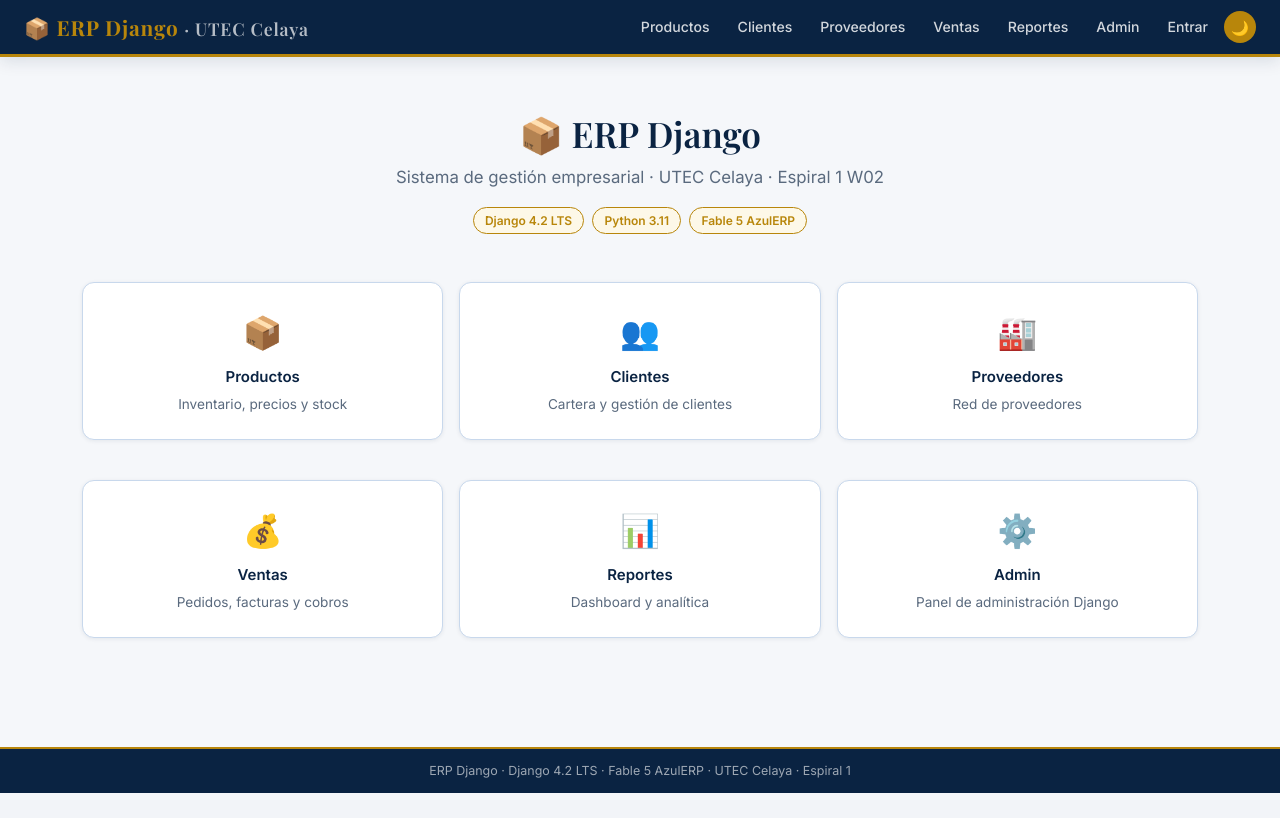
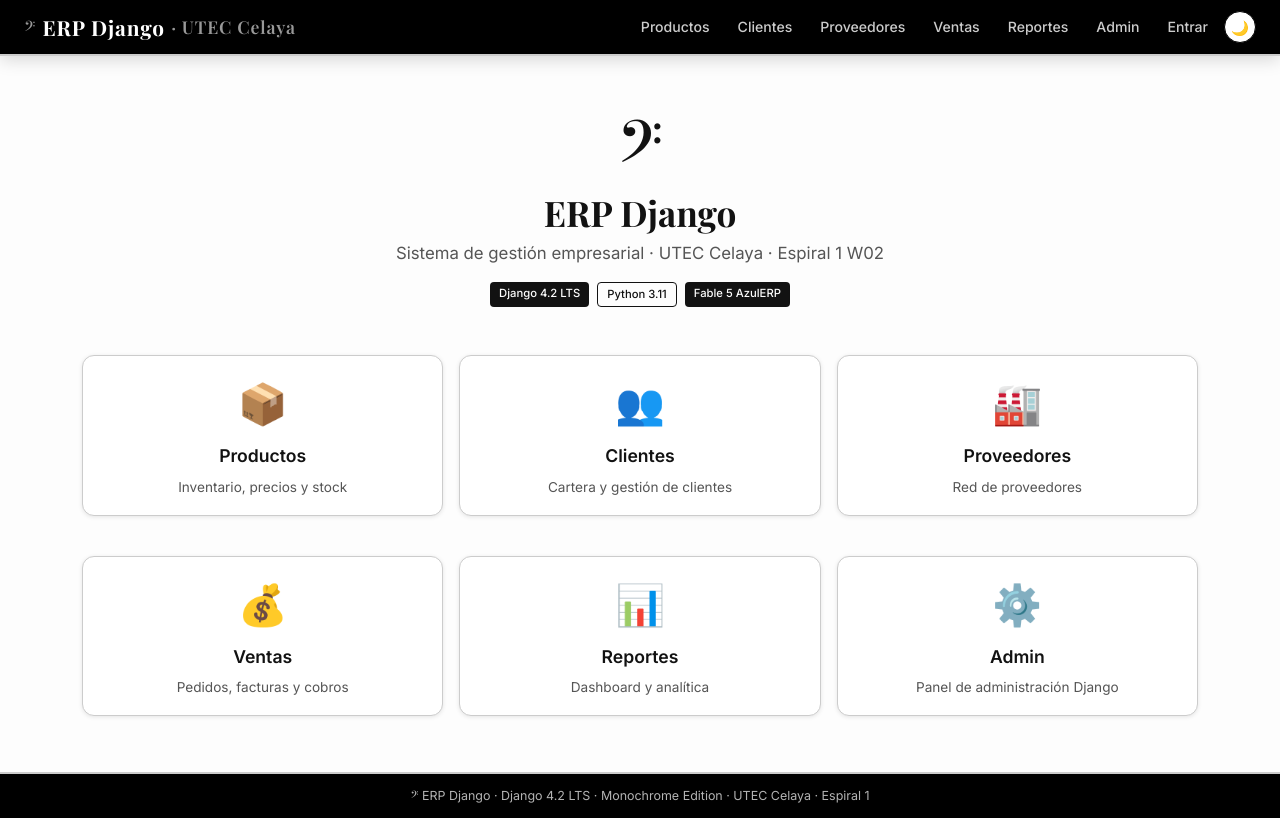
Before and after one commit to Brayan-Sierra/erp-django-cbtis198, a Django app: page / in a window 1280 px wide. Before the commit the page ends 793 px from the top, so only its background shows below. Run offline with Django 4.2, Linux system fonts and the light colour scheme.

Commit message:
Actualizar diseño monocromatico con cambio dinamico de simbolo Clave de Fa a Pi

```diff
--- a/templates/base.html
+++ b/templates/base.html
@@ -3,59 +3,67 @@
 <head>
     <meta charset="UTF-8">
     <meta name="viewport" content="width=device-width, initial-scale=1">
-    <meta name="theme-color" content="#0A2342">
+    <meta name="theme-color" content="#000000">
     <title>{% block title %}ERP Django{% endblock %} · UTEC Celaya</title>
 
     <!-- Google Fonts: Playfair Display + Inter + JetBrains Mono -->
     <link rel="preconnect" href="https://fonts.googleapis.com">
     <link rel="preconnect" href="https://fonts.gstatic.com" crossorigin>
-    <link href="https://fonts.googleapis.com/css2?family=Playfair+Display:wght@600;700&family=Inter:wght@300;400;500;600&family=JetBrains+Mono:wght@400;500&display=swap"
-          rel="stylesheet">
+    <link href="https://fonts.googleapis.com/css2?family=Playfair+Display:wght@600;700&family=Inter:wght@300;400;500;600&family=JetBrains+Mono:wght@400;500&display=swap" rel="stylesheet">
 
     <!-- Bootstrap 5 -->
-    <link href="https://cdn.jsdelivr.net/npm/bootstrap@5.3.0/dist/css/bootstrap.min.css"
-          rel="stylesheet">
+    <link href="https://cdn.jsdelivr.net/npm/bootstrap@5.3.0/dist/css/bootstrap.min.css" rel="stylesheet">
 
-    <!-- Fable 5 AzulERP — Design System -->
+    <!-- Sistema de Diseño Monocromático (B&N) -->
     <style>
-        /* TOKENS MODO DÍA */
+        /* TOKENS MODO CLARO (B&N) */
         :root, [data-theme="light"] {
-            --clr-navy   : #0A2342;
-            --clr-royal  : #1B4F8A;
-            --clr-sky    : #4A90D9;
-            --clr-ice    : #E8F0FB;
-            --clr-gold   : #B8860B;
-            --clr-amber  : #D4A017;
-            --clr-cream  : #FDF8E8;
-            --clr-bg     : #F5F7FA;
-            --clr-surface: #FFFFFF;
-            --clr-text   : #1A1A2E;
-            --clr-muted  : #5A6A7E;
-            --clr-border : #C8D8EC;
-            --clr-danger : #C0392B;
-            --clr-ok     : #1A7A4A;
-            --shadow-sm  : 0 1px 4px rgba(10,35,66,.08);
-            --shadow-md  : 0 4px 16px rgba(10,35,66,.12);
+            --clr-navy   : #000000;
+            --clr-royal  : #2b2b2b;
+            --clr-sky    : #4a4a4a;
+            --clr-ice    : #f2f2f2;
+            --clr-gold   : #ffffff;
+            --clr-amber  : #e0e0e0;
+            --clr-cream  : #f8f9fa;
+            --clr-bg     : #fdfdfd;
+            --clr-surface: #ffffff;
+            --clr-text   : #121212;
+            --clr-muted  : #555555;
+            --clr-border : #cccccc;
+            --clr-danger : #000000;
+            --clr-ok     : #333333;
+            --shadow-sm  : 0 1px 4px rgba(0,0,0,.1);
+            --shadow-md  : 0 4px 16px rgba(0,0,0,.15);
         }
-        /* TOKENS MODO NOCHE */
+
+        /* TOKENS MODO OSCURO (B&N Invertido) */
         [data-theme="dark"] {
-            --clr-navy   : #1E3A5F;
-            --clr-royal  : #2E5F9E;
-            --clr-sky    : #6BAEE8;
-            --clr-ice    : #1A2A3A;
-            --clr-gold   : #D4AF37;
-            --clr-amber  : #E8C547;
-            --clr-cream  : #2A2510;
-            --clr-bg     : #0D1B2A;
-            --clr-surface: #142033;
-            --clr-text   : #E2EAF4;
-            --clr-muted  : #8AA0B8;
-            --clr-border : #2A3F58;
-            --clr-danger : #E74C3C;
-            --clr-ok     : #2ECC71;
-            --shadow-sm  : 0 1px 4px rgba(0,0,0,.3);
-            --shadow-md  : 0 4px 16px rgba(0,0,0,.4);
+            --clr-navy   : #121212;
+            --clr-royal  : #1e1e1e;
+            --clr-sky    : #aaaaaa;
+            --clr-ice    : #242424;
+            --clr-gold   : #ffffff;
+            --clr-amber  : #cccccc;
+            --clr-cream  : #1a1a1a;
+            --clr-bg     : #0a0a0a;
+            --clr-surface: #141414;
+            --clr-text   : #ffffff;
+            --clr-muted  : #aaaaaa;
+            --clr-border : #333333;
+            --clr-danger : #ffffff;
+            --clr-ok     : #cccccc;
+            --shadow-sm  : 0 1px 4px rgba(0,0,0,.5);
+            --shadow-md  : 0 4px 16px rgba(0,0,0,.7);
         }
+
+        /* REGLAS PARA SÍMBOLO DINÁMICO (Fa en claro -> Pi en oscuro) */
+        .theme-symbol::before {
+            content: "𝄢";
+        }
+        [data-theme="dark"] .theme-symbol::before {
+            content: "π";
+        }
+
         /* BASE */
         *, *::before, *::after { box-sizing: border-box; }
         body {
@@ -67,10 +75,11 @@
             transition: background .25s, color .25s;
             margin: 0;
         }
+
         /* NAVBAR */
         .erp-navbar {
             background: var(--clr-navy);
-            border-bottom: 3px solid var(--clr-gold);
+            border-bottom: 2px solid var(--clr-border);
             padding: .65rem 1.5rem;
             display: flex; align-items: center;
             justify-content: space-between; flex-wrap: wrap; gap: .5rem;
@@ -79,13 +88,14 @@
         .erp-brand {
             font-family: 'Playfair Display',Georgia,serif;
             font-size: 1.3rem; font-weight: 700;
-            color: var(--clr-gold) !important;
+            color: #ffffff !important;
             text-decoration: none; letter-spacing: .04em;
+            display: flex; align-items: center; gap: .4rem;
         }
-        .erp-brand span { color: rgba(255,255,255,.7); font-weight: 300; font-size: .85em; }
+        .erp-brand span { color: rgba(255,255,255,.6); font-weight: 300; font-size: .85em; }
         .erp-nav-links { display: flex; align-items: center; gap: .25rem; flex-wrap: wrap; }
         .erp-nav-link {
-            color: rgba(255,255,255,.82) !important;
+            color: rgba(255,255,255,.8) !important;
             font-size: .88rem; font-weight: 500;
             padding: .35rem .75rem; border-radius: 6px;
             text-decoration: none;
@@ -95,32 +105,37 @@
             background: var(--clr-royal); color: #FFF !important;
         }
         .theme-toggle {
-            background: var(--clr-gold); color: var(--clr-navy);
-            border: none; border-radius: 50%;
+            background: #ffffff; color: #000000;
+            border: 1px solid #000000; border-radius: 50%;
             width: 32px; height: 32px; font-size: .9rem;
-            cursor: pointer; transition: transform .2s;
+            cursor: pointer; transition: transform .2s, background .2s;
+            display: flex; align-items: center; justify-content: center;
         }
-        .theme-toggle:hover { transform: rotate(20deg); }
-        /* CONTENIDO */
+        .theme-toggle:hover { transform: scale(1.1); }
+
+        /* CONTENIDO PRINCIPAL */
         .erp-main { padding: 2rem 0; min-height: calc(100vh - 110px); }
-        /* CARDS */
+
+        /* CARDS ADAPTABLES */
         .erp-card {
             background: var(--clr-surface);
             border: 1px solid var(--clr-border);
             border-radius: 12px; box-shadow: var(--shadow-sm);
             padding: 1.5rem; margin-bottom: 1.5rem;
-            transition: box-shadow .2s;
+            color: var(--clr-text);
+            transition: background .25s, color .25s, box-shadow .2s;
         }
         .erp-card:hover { box-shadow: var(--shadow-md); }
         .erp-card-header {
             background: var(--clr-navy); color: #FFF;
             border-radius: 10px 10px 0 0;
             padding: .85rem 1.25rem;
-            border-left: 5px solid var(--clr-gold);
+            border-left: 5px solid #ffffff;
             font-family: 'Playfair Display',serif;
             font-size: 1.05rem; letter-spacing: .03em;
             margin: -1.5rem -1.5rem 1.5rem;
         }
+
         /* TABLAS */
         .erp-table {
             width: 100%; border-collapse: separate; border-spacing: 0;
@@ -179,43 +199,36 @@
             transition: border-color .2s, box-shadow .2s;
         }
         .erp-input:focus {
-            outline: none; border-color: var(--clr-sky);
-            box-shadow: 0 0 0 3px rgba(74,144,217,.18);
+            outline: none; border-color: #000000;
+            box-shadow: 0 0 0 3px rgba(0,0,0,.15);
         }
+
         /* BADGES */
         .badge-erp-active {
-            background: rgba(26,122,74,.12); color: var(--clr-ok);
-            border: 1px solid currentColor;
+            background: #000000; color: #ffffff;
+            border: 1px solid #000000;
             font-size: .75rem; padding: .2rem .6rem;
             border-radius: 20px; font-weight: 600;
         }
         .badge-erp-inactive {
-            background: rgba(192,57,43,.1); color: var(--clr-danger);
-            border: 1px solid currentColor;
+            background: #ffffff; color: #000000;
+            border: 1px solid #000000;
             font-size: .75rem; padding: .2rem .6rem; border-radius: 20px;
         }
         .badge-erp-gold {
-            background: var(--clr-cream); color: var(--clr-gold);
-            border: 1px solid var(--clr-gold);
+            background: var(--clr-surface); color: var(--clr-text);
+            border: 1px solid var(--clr-border);
             font-size: .75rem; padding: .2rem .7rem;
             border-radius: 20px; font-weight: 700;
         }
-        /* ALERTAS */
-        .erp-alert-danger {
-            background: rgba(192,57,43,.08); border: 1px solid rgba(192,57,43,.3);
-            border-left: 5px solid var(--clr-danger); border-radius: 8px;
-            padding: 1rem 1.25rem;
+
+        /* ALERTAS MONOCROMÁTICAS */
+        .erp-alert-danger, .erp-alert-info, .erp-alert-success {
+            background: var(--clr-surface); border: 1px solid var(--clr-border);
+            border-left: 5px solid var(--clr-text); border-radius: 8px;
+            padding: 1rem 1.25rem; color: var(--clr-text);
         }
-        .erp-alert-info {
-            background: var(--clr-ice); border: 1px solid var(--clr-border);
-            border-left: 5px solid var(--clr-sky); border-radius: 8px;
-            padding: 1rem 1.25rem;
-        }
-        .erp-alert-success {
-            background: rgba(26,122,74,.08); border: 1px solid rgba(26,122,74,.3);
-            border-left: 5px solid var(--clr-ok); border-radius: 8px;
-            padding: 1rem 1.25rem;
-        }
+
         /* TÍTULO DE PÁGINA */
         .erp-page-title {
             display: flex; align-items: center; gap: 1rem;
@@ -224,24 +237,22 @@
         }
         .erp-page-title h2 {
             font-family: 'Playfair Display',serif;
-            font-size: 1.6rem; color: var(--clr-navy); margin: 0;
+            font-size: 1.6rem; color: var(--clr-text); margin: 0;
         }
-        [data-theme="dark"] .erp-page-title h2 { color: var(--clr-sky); }
+
         /* CÓDIGO */
         code, .mono {
             font-family: 'JetBrains Mono',Consolas,monospace;
-            font-size: .85em; color: var(--clr-royal);
+            font-size: .85em; color: var(--clr-text);
             background: var(--clr-ice); padding: .1em .4em; border-radius: 4px;
+            border: 1px solid var(--clr-border);
         }
-        [data-theme="dark"] code,
-        [data-theme="dark"] .mono {
-            color: var(--clr-sky); background: rgba(74,144,217,.12);
-        }
+
         /* FOOTER */
         .erp-footer {
-            background: var(--clr-navy); color: rgba(255,255,255,.6);
+            background: var(--clr-navy); color: rgba(255,255,255,.7);
             text-align: center; font-size: .78rem;
-            padding: .75rem; border-top: 2px solid var(--clr-gold);
+            padding: .75rem; border-top: 2px solid var(--clr-border);
         }
     </style>
     {% block extra_css %}{% endblock %}
@@ -251,7 +262,7 @@
 
 <!-- NAVBAR -->
 <nav class="erp-navbar">
-    <a class="erp-brand" href="/">📦 ERP Django <span>· UTEC Celaya</span></a>
+    <a class="erp-brand" href="/"><span class="theme-symbol"></span> ERP Django <span>· UTEC Celaya</span></a>
     <div class="erp-nav-links">
         <a href="{% url 'productos:lista' %}"
            class="erp-nav-link {% block nav_productos %}{% endblock %}">Productos</a>
@@ -279,8 +290,7 @@
 {% if messages %}
 <div class="container mt-3">
     {% for m in messages %}
-    <div class="erp-alert-{% if m.tags == 'error' %}danger{% elif m.tags == 'success' %}success{% else %}info{% endif %} d-flex justify-content-between align-items-center mb-2"
-         role="alert">
+    <div class="erp-alert-info d-flex justify-content-between align-items-center mb-2" role="alert">
         <span>{{ m }}</span>
         <button onclick="this.parentElement.style.display='none'"
                 style="background:none;border:none;cursor:pointer;font-size:1.1rem;color:inherit;">×</button>
@@ -298,12 +308,11 @@
 
 <!-- FOOTER -->
 <footer class="erp-footer">
-    ERP Django · Django 4.2 LTS · Fable 5 AzulERP · UTEC Celaya · Espiral 1
+    <span class="theme-symbol"></span> ERP Django · Django 4.2 LTS · Monochrome Edition · UTEC Celaya · Espiral 1
 </footer>
 
 <!-- Bootstrap JS -->
-<script src="https://cdn.jsdelivr.net/npm/bootstrap@5.3.0/dist/js/bootstrap.bundle.min.js">
-</script>
+<script src="https://cdn.jsdelivr.net/npm/bootstrap@5.3.0/dist/js/bootstrap.bundle.min.js"></script>
 
 <!-- Toggle modo noche -->
 <script>
--- a/templates/bienvenida.html
+++ b/templates/bienvenida.html
@@ -3,28 +3,51 @@
 
 {% block content %}
 <div class="text-center py-4">
-    <h1 style="font-family:'Playfair Display',serif;
-               color:var(--clr-navy);font-size:2.2rem;">
-        📦 ERP Django
+    <!-- Ícono dinámico (𝄢 en modo claro / π en modo oscuro) -->
+    <div style="font-size: 4.5rem; line-height: 1; color: var(--clr-text); margin-bottom: 0.5rem; transition: color 0.25s;">
+        <span class="theme-symbol"></span>
+    </div>
+
+    <!-- Título adaptable -->
+    <h1 style="font-family:'Playfair Display', serif; color: var(--clr-text); font-size: 2.2rem; font-weight: bold; margin-bottom: 0.3rem; transition: color 0.25s;">
+        ERP Django
     </h1>
-    <p style="color:var(--clr-muted);font-size:1.05rem;">
+
+    <p style="color: var(--clr-muted); font-size: 1.05rem; transition: color 0.25s;">
         Sistema de gestión empresarial · UTEC Celaya · Espiral 1 W02
     </p>
-    <div class="d-flex justify-content-center gap-2 mt-2 flex-wrap">
-        <span class="badge-erp-gold">Django 4.2 LTS</span>
-        <span class="badge-erp-gold">Python 3.11</span>
-        <span class="badge-erp-gold">Fable 5 AzulERP</span>
+
+    <!-- Badges adaptables -->
+    <div class="d-flex justify-content-center gap-2 mt-3 flex-wrap">
+        <span class="badge" style="background-color: var(--clr-text); color: var(--clr-bg); padding: 0.5em 0.8em; border-radius: 4px; font-weight: 500;">
+            Django 4.2 LTS
+        </span>
+        <span class="badge" style="background-color: var(--clr-bg); color: var(--clr-text); border: 1px solid var(--clr-text); padding: 0.5em 0.8em; border-radius: 4px; font-weight: 500;">
+            Python 3.11
+        </span>
+        <span class="badge" style="background-color: var(--clr-text); color: var(--clr-bg); padding: 0.5em 0.8em; border-radius: 4px; font-weight: 500;">
+            Fable 5 AzulERP
+        </span>
     </div>
 </div>
 
+<!-- Tarjetas de módulos adaptables -->
 <div class="row g-3 mt-2">
     {% for m in modulos %}
     <div class="col-md-4">
-        <div class="erp-card text-center"
-             style="cursor:pointer;" onclick="window.location='{{ m.url }}'">
-            <div style="font-size:2rem;margin-bottom:.4rem;">{{ m.icono }}</div>
-            <strong style="color:var(--clr-navy);">{{ m.nombre }}</strong>
-            <p style="color:var(--clr-muted);font-size:.85rem;margin:.3rem 0 0;">
+        <div class="erp-card text-center p-3"
+             style="cursor:pointer;"
+             onclick="window.location='{{ m.url }}'">
+
+            <div style="font-size: 2.5rem; margin-bottom: .4rem; color: var(--clr-text);">
+                {{ m.icono }}
+            </div>
+
+            <strong style="color: var(--clr-text); font-size: 1.1rem; display: block;">
+                {{ m.nombre }}
+            </strong>
+
+            <p style="color: var(--clr-muted); font-size: .85rem; margin: .4rem 0 0;">
                 {{ m.descripcion }}
             </p>
         </div>
```
Also changed, not shown: other parts of templates/base.html (+16 -11 lines).
